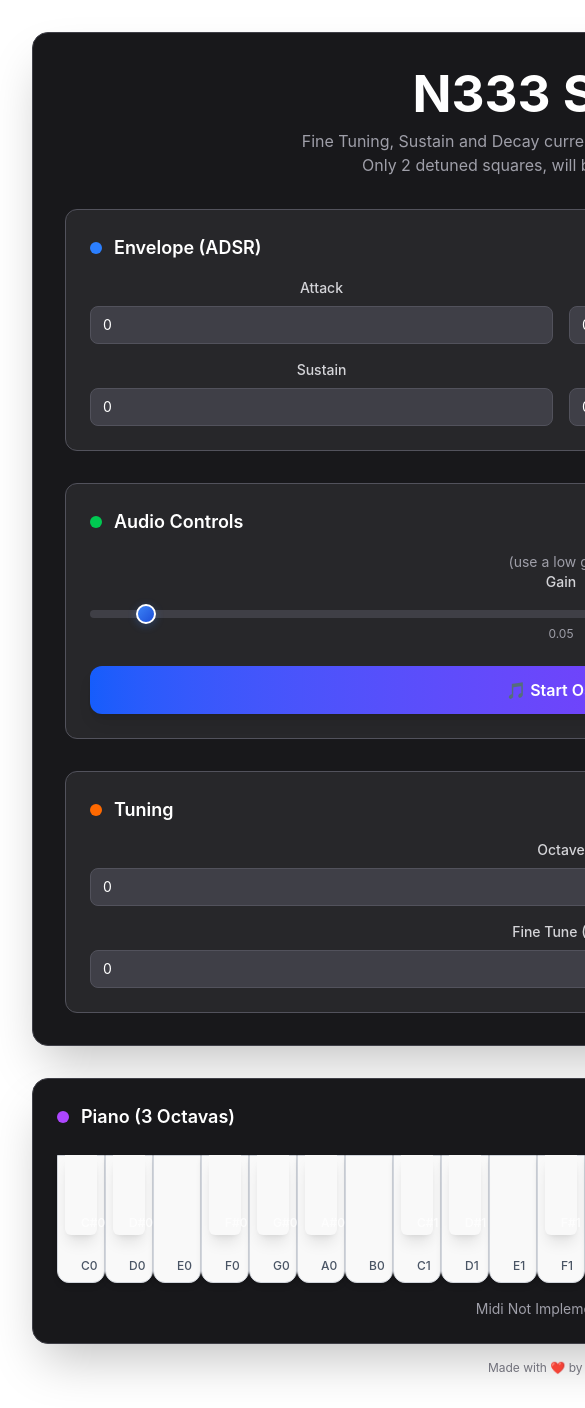
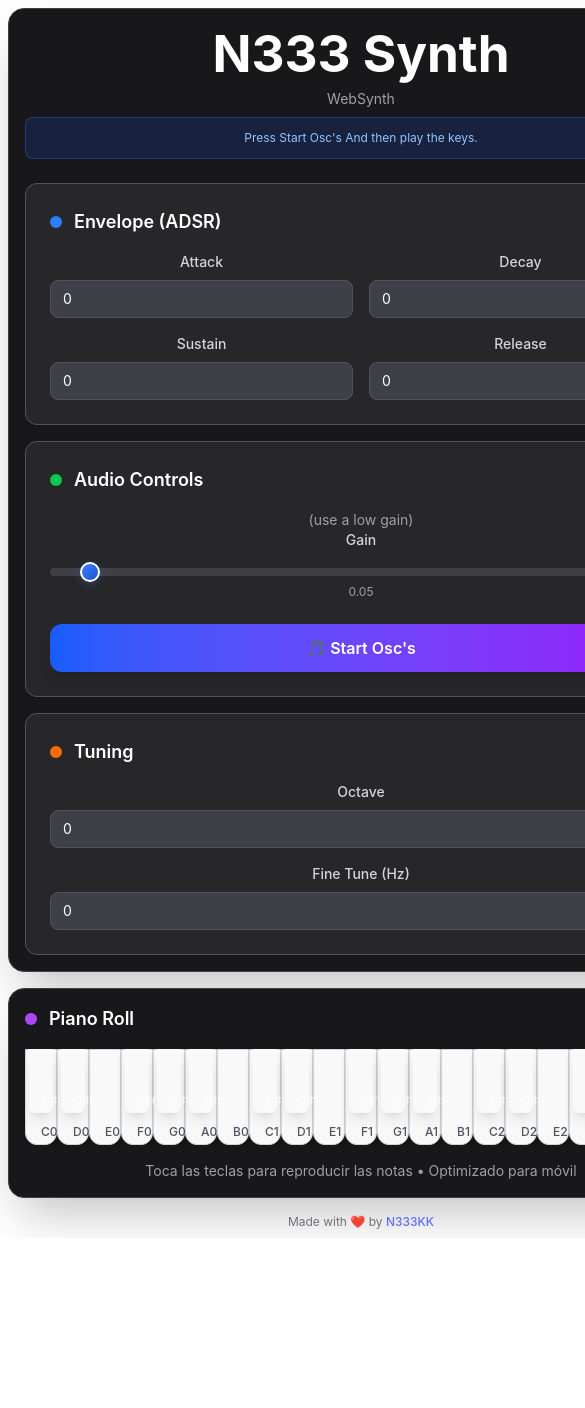
Before and after one commit to N333kk/N333Synth, a React (Vite) app: page / in a window 390 px wide. Shown: the top 1408 px of the page, 585 px wide, since content can reach past the window. After the commit the page ends 1238 px from the top, so only its background shows below. Built offline with nearby package versions, Linux system fonts and the light colour scheme.

Commit message:
Lots of mobile optimizations.

```diff
--- a/index.html
+++ b/index.html
@@ -1,9 +1,11 @@
 <!doctype html>
 <html lang="en">
-  <head>
-    <meta charset="UTF-8" />
+  <head>    <meta charset="UTF-8" />
     <link rel="icon" type="image/svg+xml" href="/vite.svg" />
-    <meta name="viewport" content="width=device-width, initial-scale=1.0" />
+    <meta name="viewport" content="width=device-width, initial-scale=1.0, maximum-scale=1.0, user-scalable=no" />
+    <meta name="apple-mobile-web-app-capable" content="yes">
+    <meta name="apple-mobile-web-app-status-bar-style" content="black-translucent">
+    <meta name="format-detection" content="telephone=no">
     <title>N333Synth</title>
   </head>
   <body>
--- a/src/App.css
+++ b/src/App.css
@@ -3,8 +3,37 @@
 #root {
   max-width: 1280px;
   margin: 0 auto;
-  padding: 2rem;
+  padding: 1rem;
   text-align: center;
+}
+
+/* Mejoras específicas para móvil */
+@media (max-width: 640px) {
+  #root {
+    padding: 0.5rem;
+  }
+
+  body {
+    touch-action: manipulation; /* Prevenir zoom en doble tap */
+    -webkit-touch-callout: none; /* Deshabilitar menú contextual en iOS */
+    -webkit-user-select: none; /* Deshabilitar selección de texto */
+    user-select: none;
+  }
+}
+
+/* Prevenir zoom y scroll accidental en elementos interactivos */
+button {
+  touch-action: manipulation;
+  -webkit-tap-highlight-color: transparent;
+}
+
+input[type="range"] {
+  touch-action: manipulation;
+}
+
+/* Mejorar la experiencia táctil */
+.touch-manipulation {
+  touch-action: manipulation;
 }
 
 /* Custom slider styles */
--- a/src/App.tsx
+++ b/src/App.tsx
@@ -2,22 +2,22 @@ import { useState, useEffect, useRef } from "react";
 import "./App.css";
 import Key from "./Key";
 
-function App() {
-  const [gainValue, setGainValue] = useState(0.05);
+function App() {  const [gainValue, setGainValue] = useState(0.05);
   const [octave, setOctave] = useState(0);
   const [frequency, setFrequency] = useState(0); // For Fine Tuning
   const [attack, setAttack] = useState(0);
   const [decay, setDecay] = useState(0);
   const [sustain, setSustain] = useState(0);
   const [release, setRelease] = useState(0);
+  const [activeKeys, setActiveKeys] = useState<Set<string>>(new Set()); // Para feedback visual
 
   // Referencias para mantener los nodos de audio estables
   const audioContextRef = useRef<AudioContext | null>(null);
   const gainNodeRef = useRef<GainNode | null>(null);
   const oscillatorsRef = useRef<OscillatorNode[]>([]);
-
   // Inicializar el contexto de audio y los nodos una sola vez
   useEffect(() => {
+    const initAudio = () => {
       const ctx = new AudioContext();
       const oscillator = ctx.createOscillator();
       const oscillator2 = ctx.createOscillator();
@@ -39,18 +39,38 @@ function App() {
       audioContextRef.current = ctx;
       gainNodeRef.current = gainNode;
       oscillatorsRef.current = oscillators;
+    };
 
-    // Cleanup function
+    // Inicializar inmediatamente
+    initAudio();
+
+    // Para móviles, también manejar el primer toque del usuario
+    const handleFirstInteraction = () => {
+      if (audioContextRef.current?.state === 'suspended') {
+        audioContextRef.current.resume();
+      }
+      document.removeEventListener('touchstart', handleFirstInteraction);
+      document.removeEventListener('click', handleFirstInteraction);
+    };
+
+    document.addEventListener('touchstart', handleFirstInteraction);
+    document.addEventListener('click', handleFirstInteraction);    // Cleanup function
     return () => {
-      oscillators.forEach(osc => {
+      if (oscillatorsRef.current) {
+        oscillatorsRef.current.forEach(osc => {
           try {
             osc.stop();
             osc.disconnect();
-        } catch (e) {
+          } catch {
             // Ignorar errores si el oscillator ya está parado
           }
         });
-      ctx.close();
+      }
+      if (audioContextRef.current) {
+        audioContextRef.current.close();
+      }
+      document.removeEventListener('touchstart', handleFirstInteraction);
+      document.removeEventListener('click', handleFirstInteraction);
     };
   }, []);
 
@@ -60,21 +80,30 @@ function App() {
       gainNodeRef.current.gain.value = gainValue;
     }
   }, [gainValue]);
-
-
   function startOscillators() {
     if (oscillatorsRef.current) {
       oscillatorsRef.current.forEach((osc) => {
         try {
           osc.start();
-        } catch (e) {
+        } catch {
           // Ignorar errores si el oscillator ya está iniciado
         }
       });
     }
   }
 
+  function initializeAudio() {
+    if (audioContextRef.current?.state === 'suspended') {
+      audioContextRef.current.resume();
+    }
+    startOscillators();
+  }
   function playNote(noteFrequency: number) {
+    // Resumir contexto de audio si está suspendido (importante para móviles)
+    if (audioContextRef.current?.state === 'suspended') {
+      audioContextRef.current.resume();
+    }
+
     if (oscillatorsRef.current) {
       oscillatorsRef.current.forEach((osc) => {
         if (audioContextRef.current) {
@@ -96,17 +125,19 @@ function App() {
 
 
   return (
-    <>
-      <div className="bg-zinc-900 border border-zinc-700 p-8 rounded-2xl shadow-2xl max-w-6xl mx-auto">
-        {/* Header */}
-        <div className="mb-8">
-          <h1 className="text-3xl font-bold text-white mb-2">N333 Synth</h1>
-          <p className="text-zinc-400">Fine Tuning, Sustain and Decay currently not working, lemme rest lol</p>
-          <p className="text-zinc-400">Only 2 detuned squares, will be adding other sounds</p>
+    <>      <div className="bg-zinc-900 border border-zinc-700 p-4 sm:p-8 rounded-2xl shadow-2xl max-w-6xl mx-auto">
+        {/* Header */}        <div className="mb-6 sm:mb-8">
+          <h1 className="text-2xl sm:text-3xl font-bold text-white mb-2">N333 Synth</h1>
+          <p className="text-zinc-400 text-sm sm:text-base">WebSynth</p>
+          <div className="mt-2 p-3 bg-blue-900/30 border border-blue-500/30 rounded-lg">
+            <p className="text-blue-300 text-xs sm:text-sm">
+            <span className="font-semibold"></span> Press Start Osc's And then play the keys.
+            </p>
+          </div>
         </div>
 
         {/* Main Controls Grid */}
-        <div className="grid grid-cols-1 lg:grid-cols-3 gap-8">
+        <div className="grid grid-cols-1 lg:grid-cols-3 gap-4 sm:gap-8">
 
           {/* ADSR Section */}
           <div className="bg-zinc-800 border border-zinc-600 p-6 rounded-xl">
@@ -204,11 +235,9 @@ function App() {
                   className="w-full h-2 bg-zinc-700 rounded-lg appearance-none cursor-pointer slider"
                 />
                 <div className="text-xs text-zinc-400 text-center">{gainValue.toFixed(2)}</div>
-              </div>
-
-              <button
+              </div>              <button
                 className="w-full bg-gradient-to-r from-blue-600 to-purple-600 hover:from-blue-700 hover:to-purple-700 text-white font-semibold py-3 px-6 rounded-xl transition-all duration-200 transform hover:scale-105 shadow-lg"
-                onClick={startOscillators}
+                onClick={initializeAudio}
               >
                 🎵 Start Osc's
               </button>
@@ -255,15 +284,14 @@ function App() {
             </div>
           </div>
         </div>
-      </div>
-      {/* Piano Roll */}
-      <div className="mt-8 bg-zinc-900 border border-zinc-700 p-6 rounded-2xl shadow-2xl max-w-6xl mx-auto">
-        <h3 className="text-white text-lg font-semibold mb-6 flex items-center">
+      </div>      {/* Piano Roll */}
+      <div className="mt-4 sm:mt-8 bg-zinc-900 border border-zinc-700 p-4 sm:p-6 rounded-2xl shadow-2xl max-w-6xl mx-auto">
+        <h3 className="text-white text-lg font-semibold mb-4 sm:mb-6 flex items-center">
           <span className="w-3 h-3 bg-purple-500 rounded-full mr-3"></span>
-          Piano (3 Octavas)
+          Piano Roll
         </h3>
-          <div className="flex justify-center">
-          <div className="relative">
+          <div className="flex justify-center overflow-x-auto">
+          <div className="relative min-w-max">
             {/* Teclas blancas */}
             <div className="flex">
               {Array.from({ length: 21 }, (_, i) => {
@@ -292,18 +320,16 @@ function App() {
                 const whiteKeys = ['C', 'D', 'E', 'F', 'G', 'A', 'B'];
                 const keyName = whiteKeys[i % 7];
                 const octaveNum = Math.floor(i / 7) + octave;
-
                   if (!['C', 'D', 'F', 'G', 'A'].includes(keyName)) {
-                  return <div key={`spacer-${i}`} className="w-12"></div>;
+                  return <div key={`spacer-${i}`} className="w-8 sm:w-12"></div>;
                 }
 
                 const sharpNote = keyName + '#' + octaveNum;
                 const blackKeyOffsets = { 'C#': 1, 'D#': 3, 'F#': 6, 'G#': 8, 'A#': 10 };
                 const midiNumber = (octaveNum + 2) * 12 + blackKeyOffsets[keyName + '#' as keyof typeof blackKeyOffsets];
                 const noteFrequency = 440 * Math.pow(2, (midiNumber - 69) / 12) + frequency;
-
                   return (
-                  <div key={`container-${i}`} className="relative w-12">
+                  <div key={`container-${i}`} className="relative w-8 sm:w-12">
                     <Key
                       keyName={sharpNote}
                       isBlack={true}
@@ -317,9 +343,8 @@ function App() {
             </div>
           </div>
         </div>
-
           <div className="mt-4 text-center text-zinc-400 text-sm">
-          Midi Not Implemented Yet
+          Toca las teclas para reproducir las notas • Optimizado para móvil
         </div>
       </div>
       <div>
--- a/src/Key.tsx
+++ b/src/Key.tsx
@@ -7,16 +7,49 @@ interface KeyProps {
 }
 
 function Key({ keyName, isBlack = false, frequency, onPress, onRelease }: KeyProps) {
+  const handleTouchStart = (e: React.TouchEvent) => {
+    e.preventDefault(); // Prevenir scroll y zoom
+    onPress(frequency);
+  };
+
+  const handleTouchEnd = (e: React.TouchEvent) => {
+    e.preventDefault(); // Prevenir scroll y zoom
+    onRelease();
+  };
+
+  const handleMouseDown = (e: React.MouseEvent) => {
+    e.preventDefault();
+    onPress(frequency);
+  };
+
+  const handleMouseUp = (e: React.MouseEvent) => {
+    e.preventDefault();
+    onRelease();
+  };
+
+  // Manejar cuando el usuario mueve el dedo fuera de la tecla
+  const handleTouchCancel = (e: React.TouchEvent) => {
+    e.preventDefault();
+    onRelease();
+  };
+
+  const handleMouseLeave = () => {
+    onRelease();
+  };
+
   if (isBlack) {
     return (
       <button
-        className="absolute bg-gray-900 hover:bg-gray-800 text-white font-medium w-8 h-20 -ml-4 z-10 transition-all duration-75 active:scale-95 shadow-lg rounded-b-md"
-        onMouseDown={() => onPress(frequency)}
-        onMouseUp={() => onRelease()}
-        onTouchStart={() => onPress(frequency)}
-        onTouchEnd={() => onRelease()}
+        className="absolute bg-gray-900 hover:bg-gray-800 active:bg-gray-700 text-white font-medium w-6 h-16 sm:w-8 sm:h-20 -ml-3 sm:-ml-4 z-10 transition-all duration-75 active:scale-95 shadow-lg rounded-b-md touch-manipulation select-none"
+        onMouseDown={handleMouseDown}
+        onMouseUp={handleMouseUp}
+        onMouseLeave={handleMouseLeave}
+        onTouchStart={handleTouchStart}
+        onTouchEnd={handleTouchEnd}
+        onTouchCancel={handleTouchCancel}
+        style={{ touchAction: 'none' }} // Prevenir gestos del navegador
       >
-        <span className="absolute bottom-1 text-xs opacity-80">
+        <span className="absolute bottom-1 text-xs opacity-80 pointer-events-none">
           {keyName}
         </span>
       </button>
@@ -25,13 +58,16 @@ function Key({ keyName, isBlack = false, frequency, onPress, onRelease }: KeyPro
 
   return (
     <button
-      className="bg-white rounded-b-xl hover:bg-gray-100 border border-gray-300 text-black font-medium w-12 h-32 relative transition-all duration-75 active:scale-95 shadow-md"
-      onMouseDown={() => onPress(frequency)}
-      onMouseUp={() => onRelease()}
-      onTouchStart={() => onPress(frequency)}
-      onTouchEnd={() => onRelease()}
+      className="bg-white rounded-b-xl hover:bg-gray-100 active:bg-gray-200 border border-gray-300 text-black font-medium w-8 h-24 sm:w-12 sm:h-32 relative transition-all duration-75 active:scale-95 shadow-md touch-manipulation select-none"
+      onMouseDown={handleMouseDown}
+      onMouseUp={handleMouseUp}
+      onMouseLeave={handleMouseLeave}
+      onTouchStart={handleTouchStart}
+      onTouchEnd={handleTouchEnd}
+      onTouchCancel={handleTouchCancel}
+      style={{ touchAction: 'none' }} // Prevenir gestos del navegador
     >
-      <span className="absolute bottom-2 text-xs text-gray-600">
+      <span className="absolute bottom-1 sm:bottom-2 text-xs text-gray-600 pointer-events-none">
         {keyName}
       </span>
     </button>
```
Lines whose indentation alone changed are shown as unchanged.
